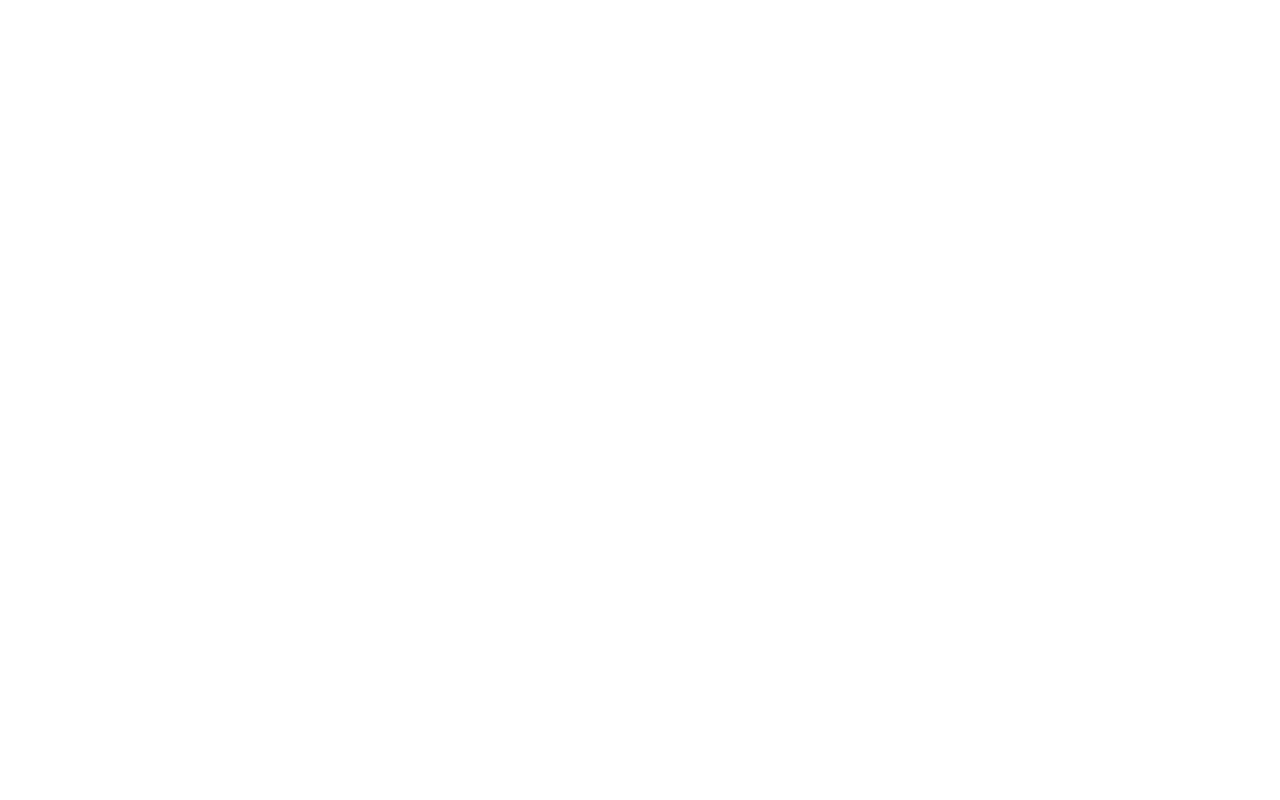
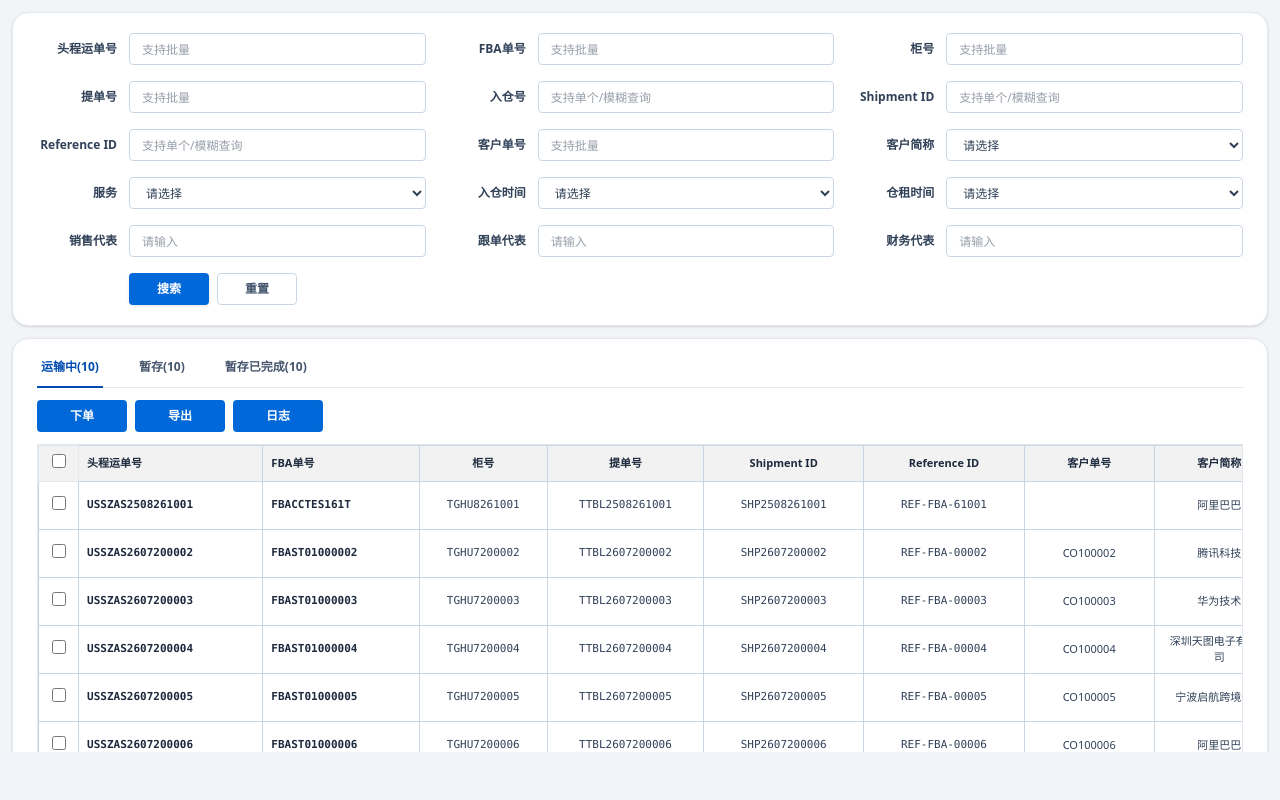
Before and after one commit to xingyuzhang65-cloud/tiantu-Client, a plain HTML site: page overseas-app/index.html in a window 1280 px wide. Drawn offline with Linux system fonts and the light colour scheme; the site is published under a folder, as on GitHub Pages, so addresses that start at the root find nothing.

Commit message:
fix: support GitHub Pages subpath

```diff
--- a/app.js
+++ b/app.js
@@ -72,7 +72,7 @@
   if (isOverseasView && overseasFrame) {
     overseasFrame.title = config.title.replace("(客户)", "");
     if (!overseasFrame.getAttribute("src")) {
-      overseasFrame.src = `/overseas-app/?view=${config.frameView}`;
+      overseasFrame.src = `overseas-app/?view=${config.frameView}`;
     } else {
       sendOverseasView(nextView);
     }
--- a/overseas-app/index.html
+++ b/overseas-app/index.html
@@ -4,8 +4,8 @@
     <meta charset="UTF-8" />
     <meta name="viewport" content="width=device-width, initial-scale=1.0" />
     <title>天图通达 - 海外业务</title>
-    <script type="module" crossorigin src="/overseas-app/assets/index-Dof67Bzr.js"></script>
-    <link rel="stylesheet" crossorigin href="/overseas-app/assets/index-CEpWQ52l.css">
+    <script type="module" crossorigin src="./assets/index-Dof67Bzr.js"></script>
+    <link rel="stylesheet" crossorigin href="./assets/index-CEpWQ52l.css">
   </head>
   <body>
     <div id="root"></div>
```
